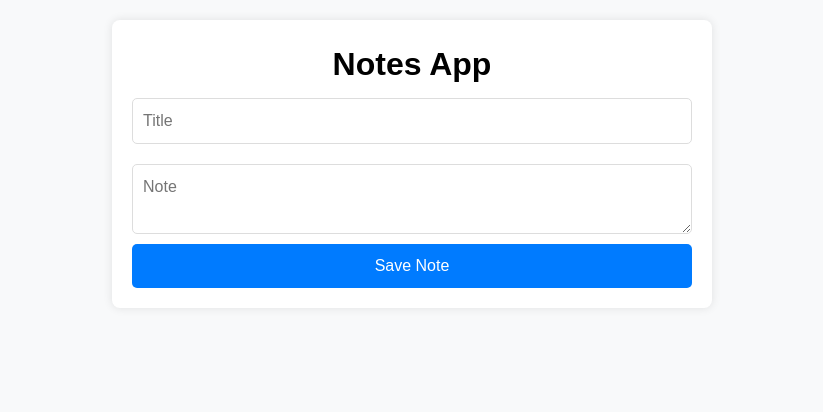
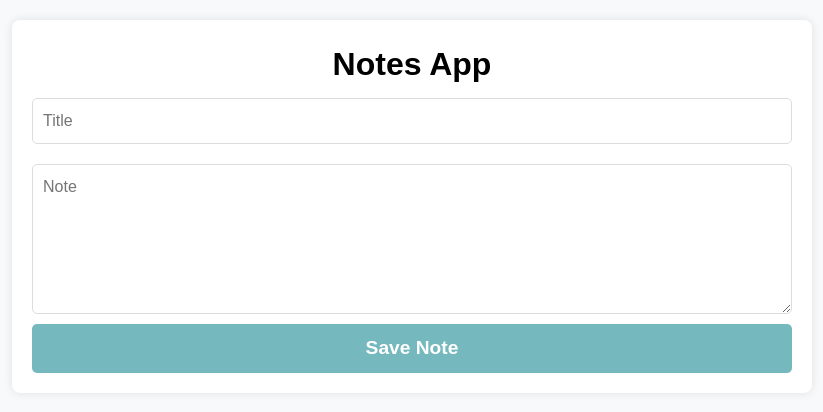
Before and after one commit to lawlawson/notes-app, a website: page public/index.html in a window 1280 px wide. Shown: the whole page, without its empty margins (228-1051 px from the left). Drawn offline with Linux system fonts and the light colour scheme; no server answers; a web font is replaced by a local one.

Commit message:
fixed height of textarea

```diff
--- a/notes.json
+++ b/notes.json
@@ -8,5 +8,10 @@
     "id": 1740590792907,
     "title": "Test 2",
     "content": "Second test"
+  },
+  {
+    "id": 1740591951798,
+    "title": "Test 3",
+    "content": "dfdsfdfsdfdsfdf"
   }
 ]
--- a/public/index.html
+++ b/public/index.html
@@ -23,9 +23,18 @@
       <h1>Notes App</h1>
       <form id="note-form">
         <input type="hidden" id="note-id" />
-        <input type="text" id="title" placeholder="Title" required />
-        <textarea id="content" placeholder="Note" required></textarea>
-        <button type="submit">Save Note</button>
+        <input
+          type="text"
+          class="title-area"
+          id="title"
+          placeholder="Title"
+          required />
+        <textarea
+          class="textarea"
+          id="content"
+          placeholder="Note"
+          required></textarea>
+        <button class="save-button" type="submit">Save Note</button>
       </form>
       <ul id="notes-list"></ul>
     </div>
--- a/public/styles.css
+++ b/public/styles.css
@@ -6,7 +6,7 @@ body {
 }
 
 .container {
-  max-width: 600px;
+  max-width: 800px;
   margin: auto;
   background: white;
   padding: 20px;
@@ -23,25 +23,34 @@ form {
   flex-direction: column;
 }
 
-input,
-textarea {
+input {
   margin: 10px 0;
   padding: 10px;
   border: 1px solid #ddd;
   border-radius: 5px;
 }
 
-button {
-  background: #007bff;
+textarea {
+  margin: 10px 0;
+  padding: 10px;
+  border: 1px solid #ddd;
+  border-radius: 5px;
+  height: 150px;
+}
+
+.save-button {
+  background: #75b9be;
   color: white;
+  font-weight: bold;
+  font-size: 1.2rem;
   padding: 10px;
   border: none;
   cursor: pointer;
   border-radius: 5px;
 }
 
-button:hover {
-  background: #0056b3;
+.save-button:hover {
+  background: #619fa3;
 }
 
 ul {
```
